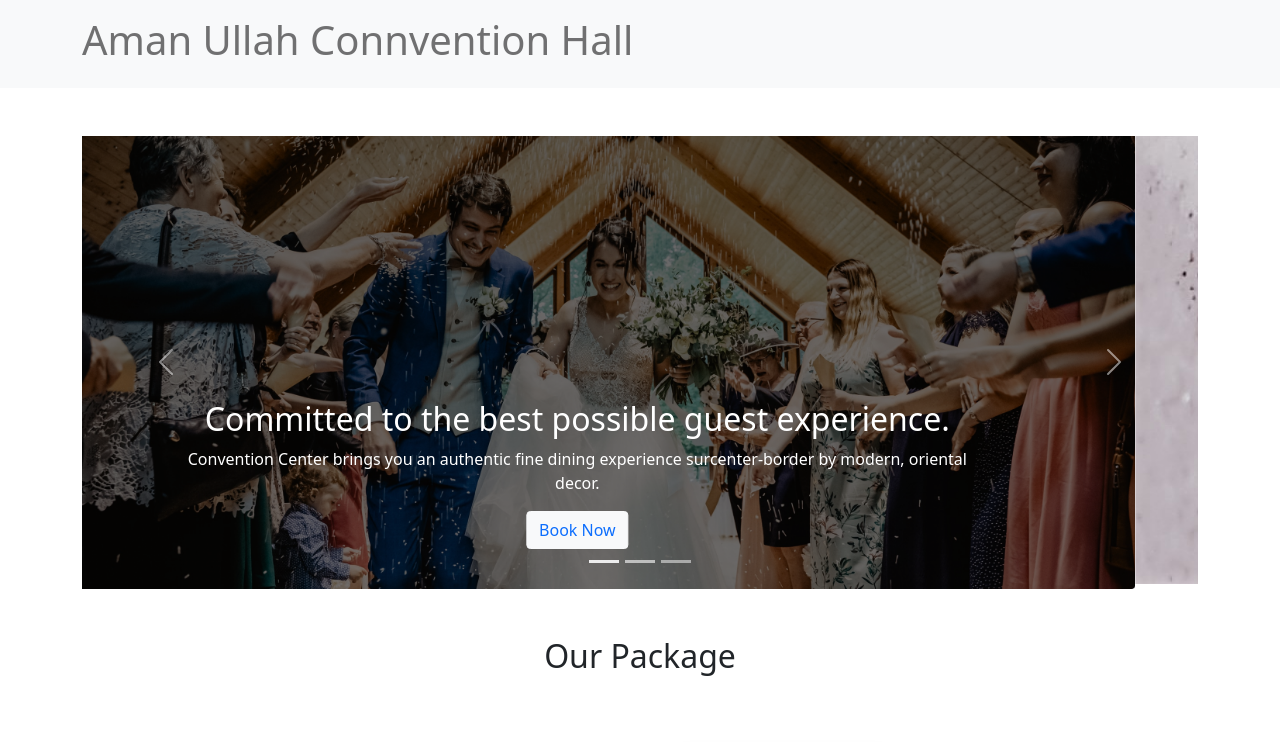
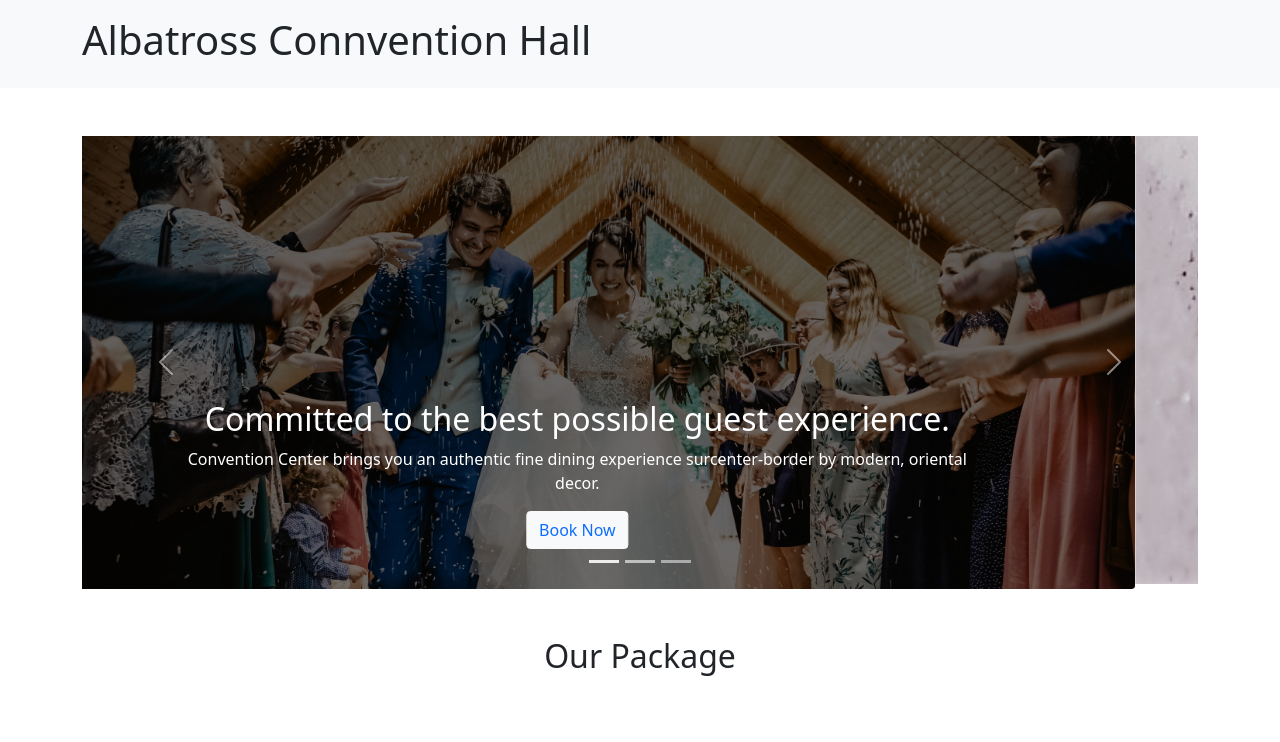
Before and after one commit to FazleRahmanEvan/Convention-Center-Bootstrap, a plain HTML site: page index.html in a window 1280 px wide. Shown: the top 742 px of the page. Drawn offline with nearby package versions, Linux system fonts and the light colour scheme.

Commit message:
final commit

```diff
--- a/index.html
+++ b/index.html
@@ -16,8 +16,8 @@
       <!-- navbar  -->
       <nav class="navbar navbar-light bg-light fw-bold">
         <div class="container">
-          <span class="navbar-text">
-            <h1>Aman Ullah Connvention Hall</h1>
+          <span class="navbar-text text-dark">
+            <h1>Albatross Connvention Hall</h1>
           </span>
         </div>
       </nav>
```
